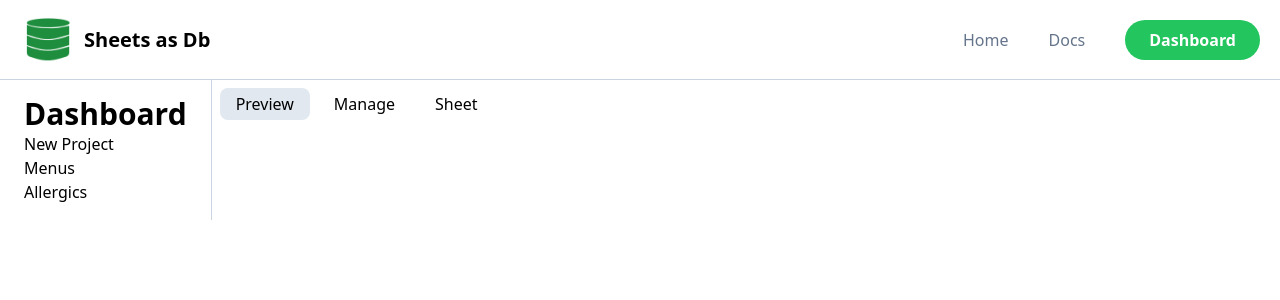
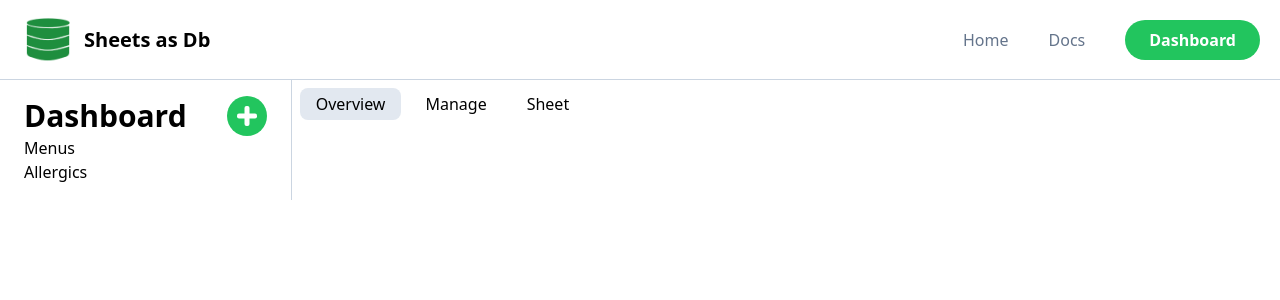
Before and after one commit to bengaudry/sheetsasdb, a React (Vite) app: page /dashboard in a window 1280 px wide. Shown: the top 300 px of the page. Built offline with nearby package versions, Linux system fonts and the light colour scheme.

Commit message:
Misc upgrades

```diff
--- /dev/null
+++ b/src/components/Dashboard/Sidebar.tsx
@@ -0,0 +1,24 @@
+interface props {
+  projects: any;
+}
+
+export function Sidebar (props:props) {
+  return (
+    <div className="border-r border-r-slate-300 px-6 py-4">
+        <div className="flex flex-row items-center gap-10">
+          <h1 className="text-3xl font-bold">Dashboard</h1>
+          <button title="New project" className="bg-green-500 text-white font-extrabold w-10 h-10 flex flex-row items-center justify-center text-3xl rounded-full">
+            <svg width="20" height="20">
+              <rect x="7.5" y="0" rx="2" width="5" height="20" fill="#fff" />
+              <rect x="0" y="7.5" rx="2" width="20" height="5" fill="#fff" />
+            </svg>
+          </button>
+        </div>
+        <ul>
+          {props.projects.map((project:any) => (
+            <li>{project}</li>
+          ))}
+        </ul>
+      </div>
+  )
+}
--- a/src/components/Footer/Footer.tsx
+++ b/src/components/Footer/Footer.tsx
@@ -19,8 +19,8 @@ export default function Footer() {
                 </a>
               </li>
               <li className="mb-2">
-                <a href="#" className="text-gray-400 hover:text-white">
-                  Contact
+                <a target="_blank" href="https://github.com/BenGaudry/sheetsasdb" className="text-gray-400 hover:text-white">
+                  GitHub
                 </a>
               </li>
             </ul>
--- a/src/components/Navbar/Navbar.tsx
+++ b/src/components/Navbar/Navbar.tsx
@@ -3,7 +3,7 @@ import ResponsiveContainer from "../Layout/ResponsiveContainer";
 
 export default function Navbar() {
   return (
-    <header className="fixed bg-white w-full top-0 left-0 h-20 flex items-center border-b border-slate-300 z-50">
+    <header className="fixed bg-white/75 backdrop-blur-lg w-full top-0 left-0 h-20 flex items-center border-b border-slate-300 z-50">
       <ResponsiveContainer>
         <div className="justify-between flex flex-row items-center">
           <Link className="flex flex-row items-center gap-2" to="/">
--- a/src/pages/Dashboard.tsx
+++ b/src/pages/Dashboard.tsx
@@ -1,23 +1,15 @@
+import { Sidebar } from "../components/Dashboard/Sidebar";
 import TabItem from "../components/Dashboard/TabItem";
 
-const projects = [
-  "Menus",
-  "Allergics"
-]
+const projects = ["Menus", "Allergics"];
 
 export function Dashboard() {
   return (
     <div className="flex flex-row">
-      <div className="border-r border-r-slate-300 px-6 py-4">
-        <h1 className="text-3xl font-bold">Dashboard</h1>
-        <button>New Project</button>
-        <ul>
-          {projects.map((project) => (<li>{project}</li>))}
-        </ul>
-      </div>
+      <Sidebar projects={projects}/>
       <div className="w-full flex flex-col">
         <nav className="w-full flex flex-row p-2 gap-2">
-          <TabItem isActive="true">Preview</TabItem>
+          <TabItem isActive="true">Overview</TabItem>
           <TabItem isActive="false">Manage</TabItem>
           <TabItem isActive="false">Sheet </TabItem>
         </nav>
--- a/src/pages/NoPage.tsx
+++ b/src/pages/NoPage.tsx
@@ -1,3 +1,15 @@
+import CtaPrimary from "../components/Buttons/CtaPrimary";
+
 export function NoPage() {
-  return <h1>No Page</h1>
+  return (
+    <div className="flex flex-row items-center justify-center absolute top-1/2 left-1/2 -translate-y-1/2 -translate-x-1/2">
+      <div className="text-center">
+        <h1 className="text-8xl font-extrabold">404</h1>
+        <p className="text-6xl font-light mb-5">Page not found...</p>
+        <CtaPrimary to="/home" className="m-auto shadow-xl">
+          Go back home
+        </CtaPrimary>
+      </div>
+    </div>
+  );
 }
```
